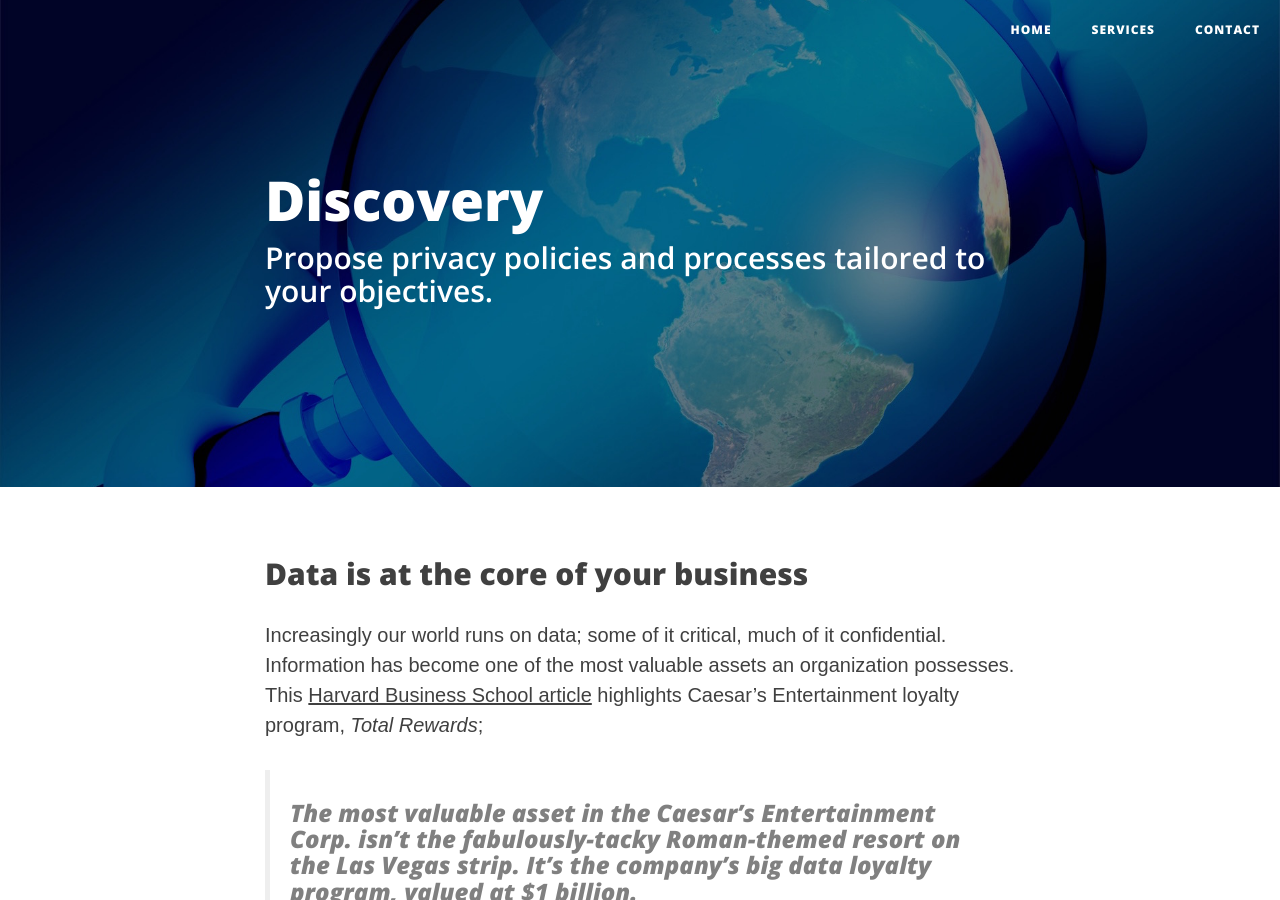
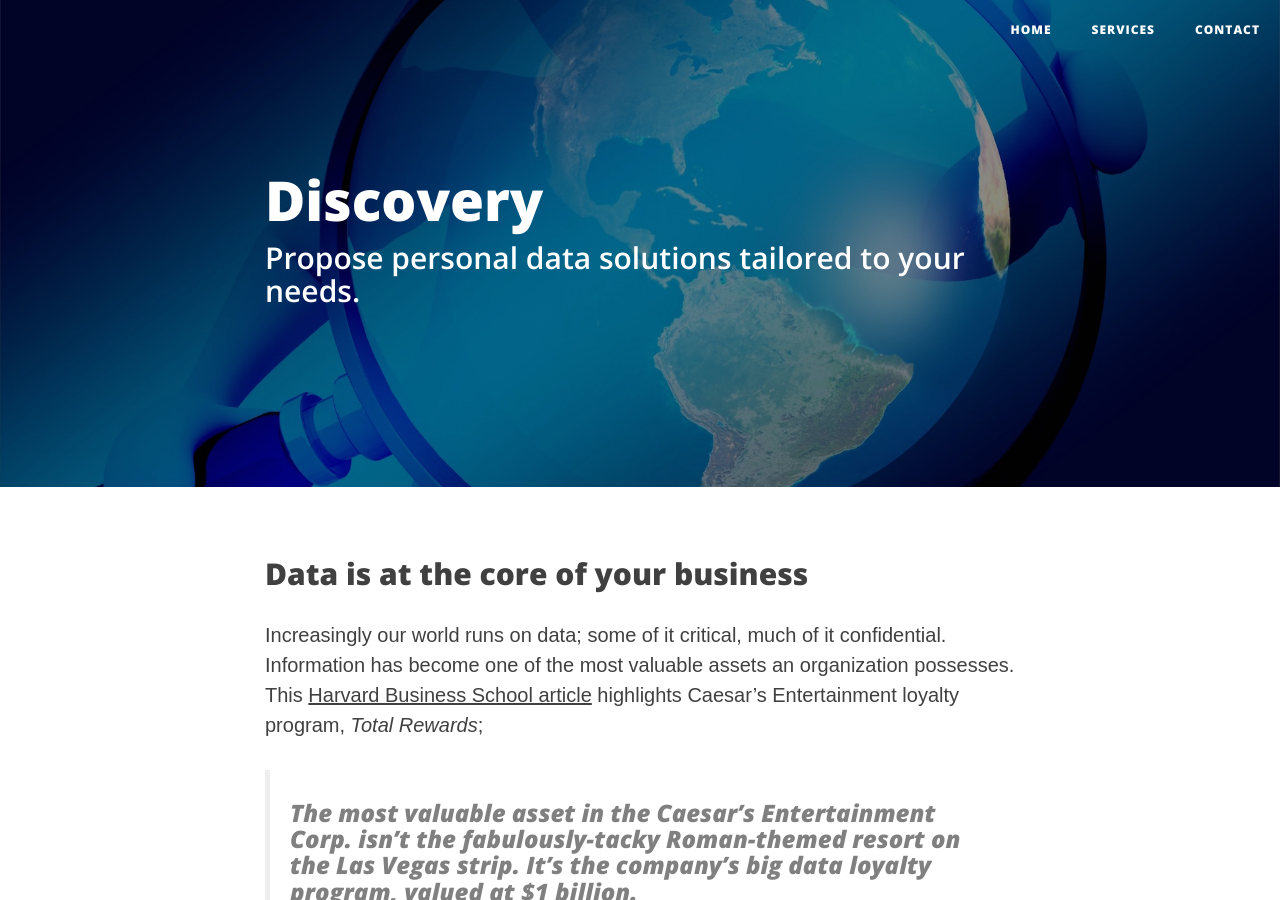
Before and after one commit to riod4/services, a Jekyll site: the page built from _services/discovery.md, in a window 1280 px wide and 900 px high. Built offline with Jekyll 4.4.1, drawn with Linux system fonts in a browser that asks for light colours; nearby versions of some CDN libraries.

Commit message:
Update discovery.md subtitle. 2020-11-16 v0.03

```diff
--- a/_services/discovery.md
+++ b/_services/discovery.md
@@ -1,7 +1,7 @@
 ---
 layout:     services
 title:      "Discovery"
-subtitle:   "Propose privacy policies and processes tailored to your objectives."
+subtitle:   "Propose personal data solutions tailored to your needs."
 description: "As consumers embrace the convenience of data-driven platforms, data privacy and security will not only be a risk management or compliance issue, but a competitive advantage."
 date:       2020-11-01 12:00:00
 permalink:  /discovery
```
